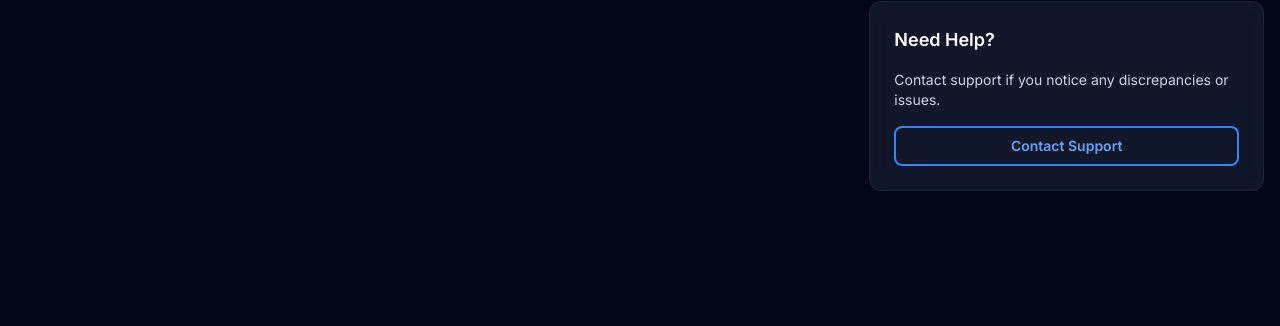
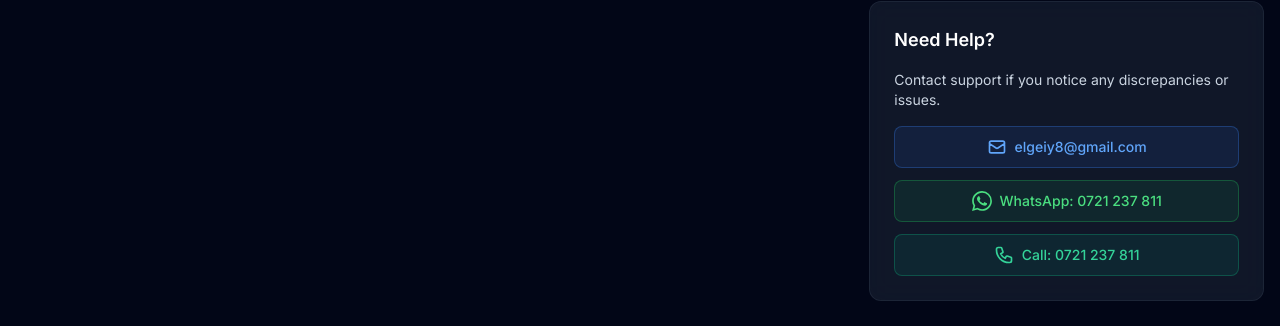
Before and after one commit to Rotich-elias/ukwelitally, a Next.js app: page /dashboard/candidate in a window 1280 px wide. Shown: the part 1069-1395 px from the top of the page. Before the commit the page ends 1292 px from the top, so only its background shows below. Built offline with nearby package versions, Linux system fonts and the light colour scheme; no server answers; sample sign-in values are in the browser's storage.

Commit message:
contact form

```diff
--- a/src/app/dashboard/candidate/page.tsx
+++ b/src/app/dashboard/candidate/page.tsx
@@ -334,9 +334,37 @@
               <p className="text-sm text-dark-300 mb-4">
                 Contact support if you notice any discrepancies or issues.
               </p>
-              <button className="w-full btn-secondary text-sm py-2">
-                Contact Support
-              </button>
+              <div className="space-y-3">
+                <a
+                  href="mailto:elgeiy8@gmail.com"
+                  className="w-full flex items-center justify-center gap-2 bg-blue-500/10 hover:bg-blue-500/20 border border-blue-500/30 text-blue-400 rounded-lg px-4 py-2.5 transition-colors text-sm font-medium"
+                >
+                  <svg className="w-5 h-5" fill="none" stroke="currentColor" viewBox="0 0 24 24">
+                    <path strokeLinecap="round" strokeLinejoin="round" strokeWidth={2} d="M3 8l7.89 5.26a2 2 0 002.22 0L21 8M5 19h14a2 2 0 002-2V7a2 2 0 00-2-2H5a2 2 0 00-2 2v10a2 2 0 002 2z" />
+                  </svg>
+                  elgeiy8@gmail.com
+                </a>
+                <a
+                  href="https://wa.me/254721237811"
+                  target="_blank"
+                  rel="noopener noreferrer"
+                  className="w-full flex items-center justify-center gap-2 bg-green-500/10 hover:bg-green-500/20 border border-green-500/30 text-green-400 rounded-lg px-4 py-2.5 transition-colors text-sm font-medium"
+                >
+                  <svg className="w-5 h-5" fill="currentColor" viewBox="0 0 24 24">
+                    <path d="M17.472 14.382c-.297-.149-1.758-.867-2.03-.967-.273-.099-.471-.148-.67.15-.197.297-.767.966-.94 1.164-.173.199-.347.223-.644.075-.297-.15-1.255-.463-2.39-1.475-.883-.788-1.48-1.761-1.653-2.059-.173-.297-.018-.458.13-.606.134-.133.298-.347.446-.52.149-.174.198-.298.298-.497.099-.198.05-.371-.025-.52-.075-.149-.669-1.612-.916-2.207-.242-.579-.487-.5-.669-.51-.173-.008-.371-.01-.57-.01-.198 0-.52.074-.792.372-.272.297-1.04 1.016-1.04 2.479 0 1.462 1.065 2.875 1.213 3.074.149.198 2.096 3.2 5.077 4.487.709.306 1.262.489 1.694.625.712.227 1.36.195 1.871.118.571-.085 1.758-.719 2.006-1.413.248-.694.248-1.289.173-1.413-.074-.124-.272-.198-.57-.347m-5.421 7.403h-.004a9.87 9.87 0 01-5.031-1.378l-.361-.214-3.741.982.998-3.648-.235-.374a9.86 9.86 0 01-1.51-5.26c.001-5.45 4.436-9.884 9.888-9.884 2.64 0 5.122 1.03 6.988 2.898a9.825 9.825 0 012.893 6.994c-.003 5.45-4.437 9.884-9.885 9.884m8.413-18.297A11.815 11.815 0 0012.05 0C5.495 0 .16 5.335.157 11.892c0 2.096.547 4.142 1.588 5.945L.057 24l6.305-1.654a11.882 11.882 0 005.683 1.448h.005c6.554 0 11.89-5.335 11.893-11.893a11.821 11.821 0 00-3.48-8.413z"/>
+                  </svg>
+                  WhatsApp: 0721 237 811
+                </a>
+                <a
+                  href="tel:+254721237811"
+                  className="w-full flex items-center justify-center gap-2 bg-emerald-500/10 hover:bg-emerald-500/20 border border-emerald-500/30 text-emerald-400 rounded-lg px-4 py-2.5 transition-colors text-sm font-medium"
+                >
+                  <svg className="w-5 h-5" fill="none" stroke="currentColor" viewBox="0 0 24 24">
+                    <path strokeLinecap="round" strokeLinejoin="round" strokeWidth={2} d="M3 5a2 2 0 012-2h3.28a1 1 0 01.948.684l1.498 4.493a1 1 0 01-.502 1.21l-2.257 1.13a11.042 11.042 0 005.516 5.516l1.13-2.257a1 1 0 011.21-.502l4.493 1.498a1 1 0 01.684.949V19a2 2 0 01-2 2h-1C9.716 21 3 14.284 3 6V5z" />
+                  </svg>
+                  Call: 0721 237 811
+                </a>
+              </div>
             </div>
           </div>
         </div>
```
